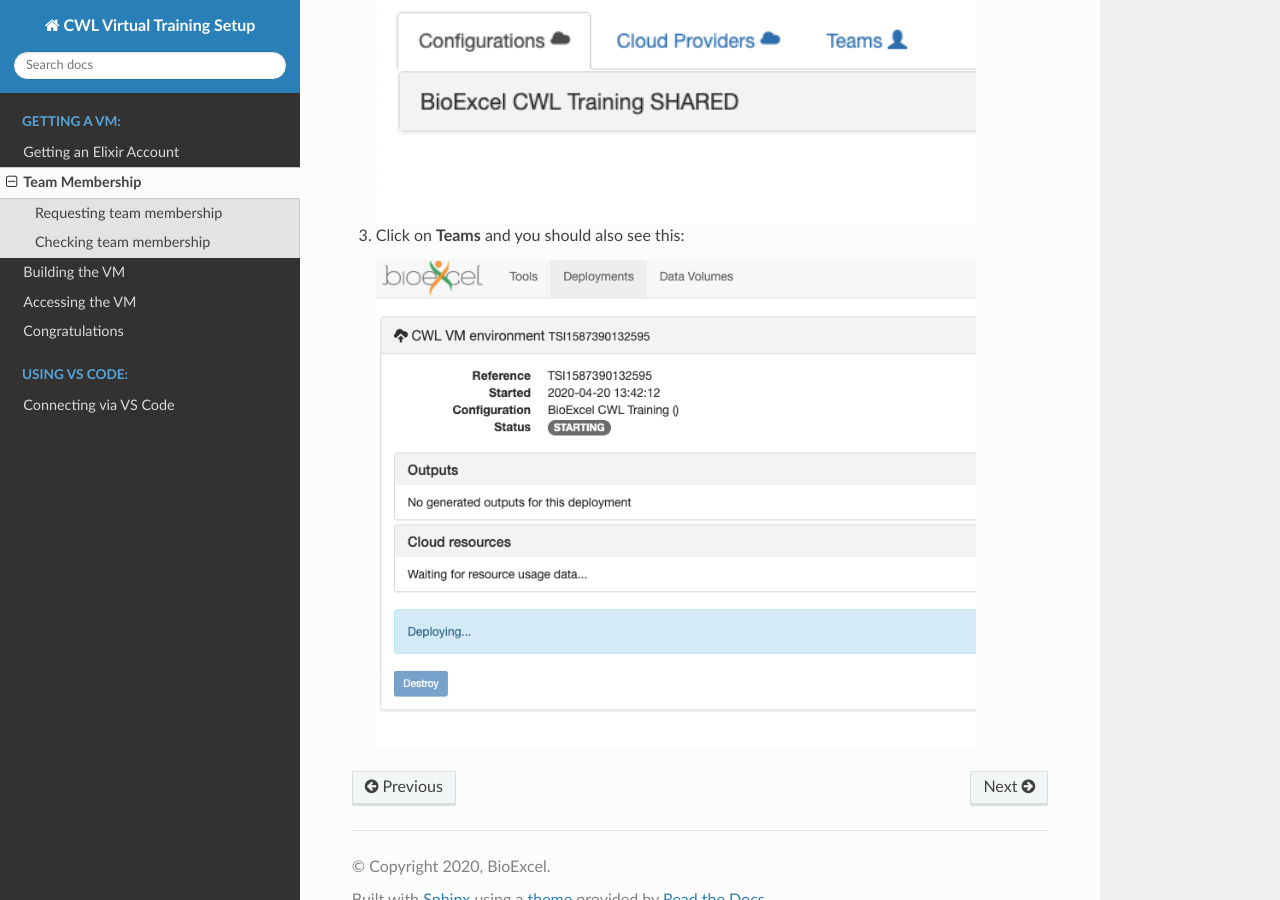
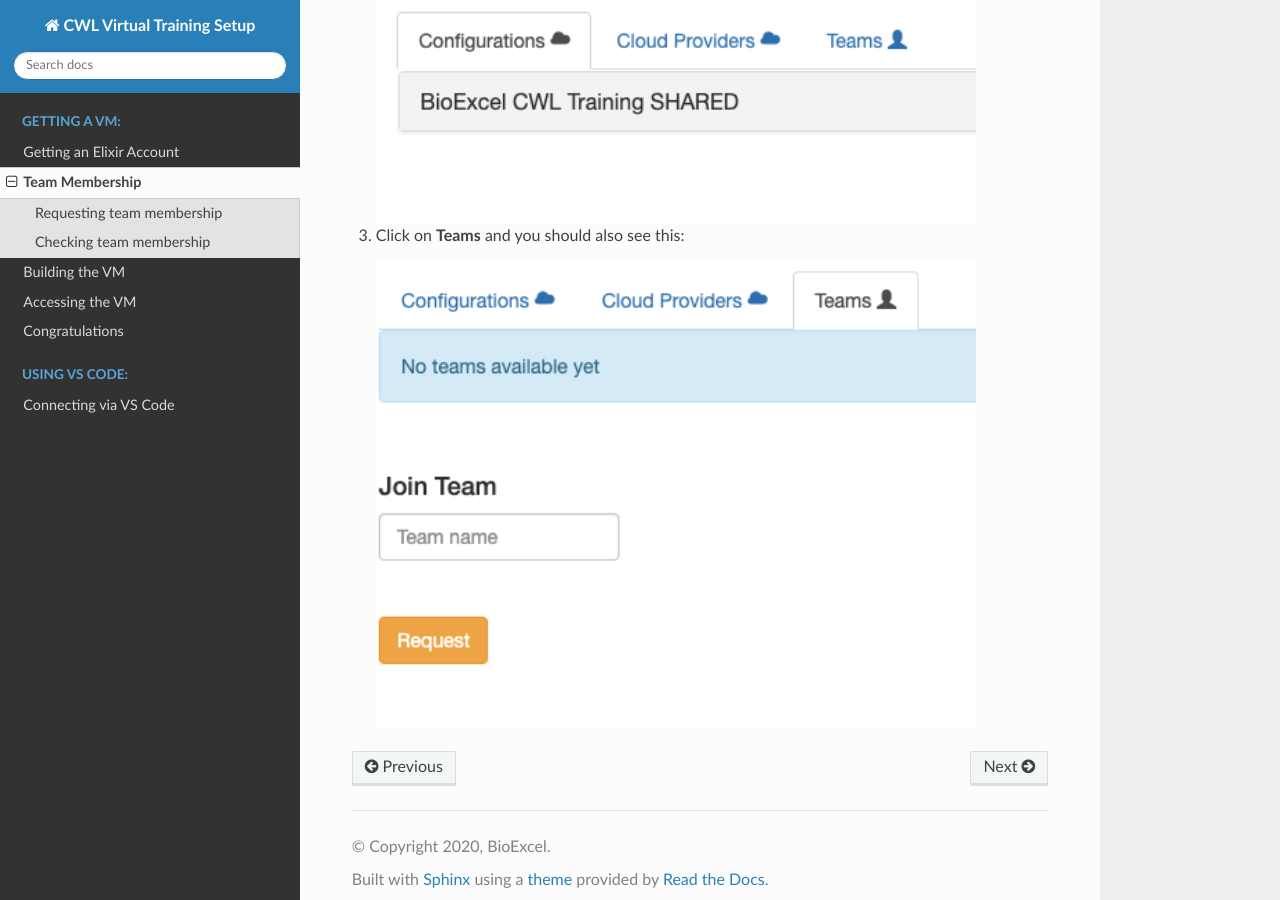
Before and after one commit to longr/cwl-virtual-tutorial, a Sphinx documentation site: the page built from docs/request_membership.rst, in a window 1280 px wide and 900 px high, scrolled down 1686 px. Built offline with Sphinx 7.4.7 and the Read the Docs theme 2.0.0, drawn with Linux system fonts in a browser that asks for light colours.

Commit message:
Correct figure

```diff
--- a/docs/request_membership.rst
+++ b/docs/request_membership.rst
@@ -54,5 +54,5 @@
 
 3. Click on **Teams** and you should also see this:
 
-   .. image:: images/image4.png
+   .. image:: images/image6.png
       :width: 600
```
